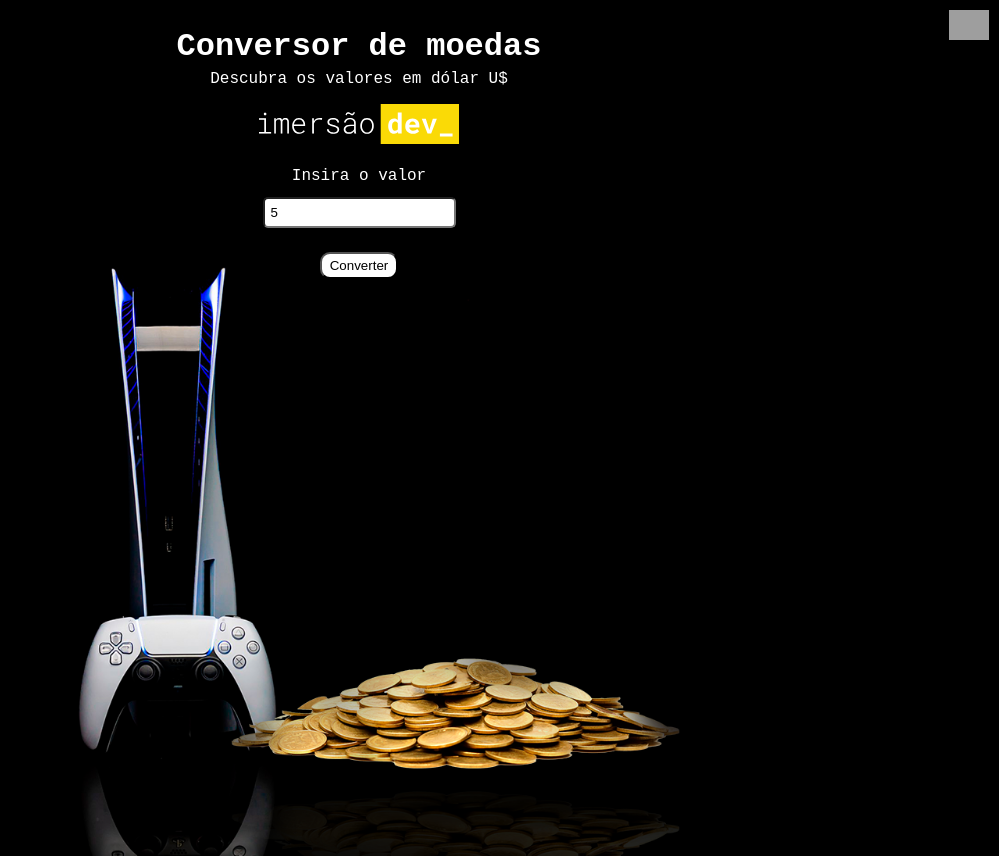
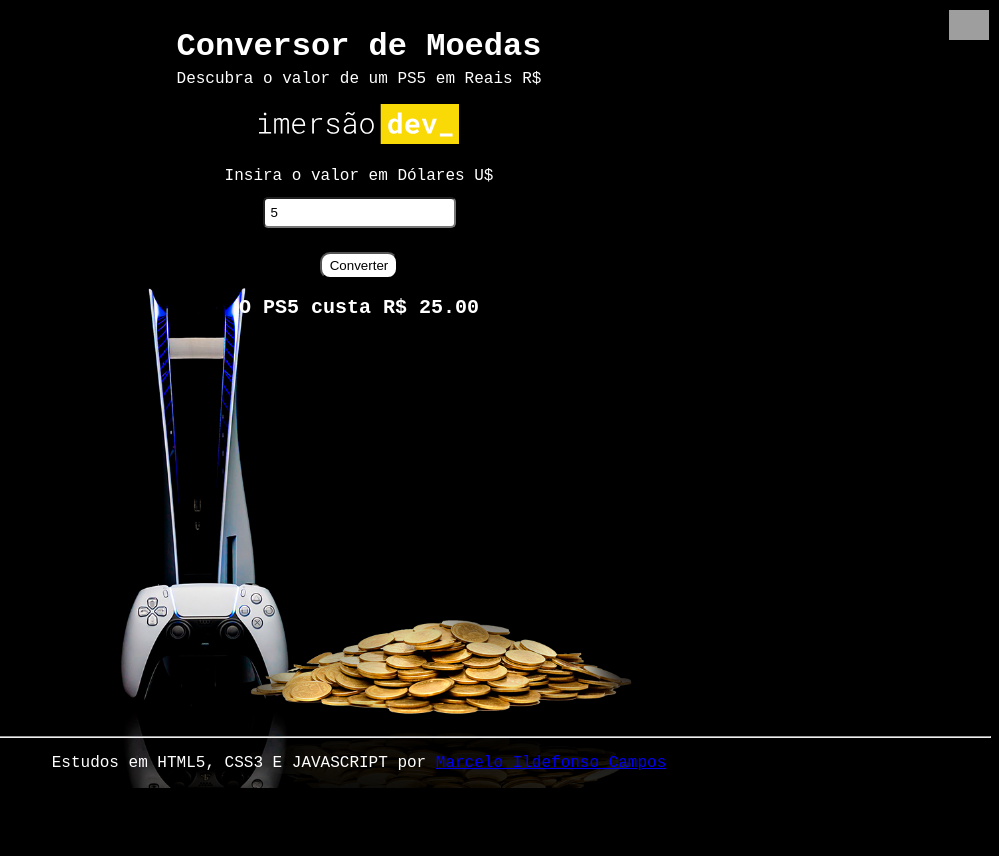
Before and after one commit to marceloicampos/alura-imersaodev03, a plain HTML site: page aula02/index.html in a window 1280 px wide. Both pictures are taken after typing "5" into the empty fields and a click on the button "Converter". Shown: the whole page, without its empty margins (281-1280 px from the left). After the commit the page ends 800 px from the top, so only its background shows below. Drawn offline with Linux system fonts and the light colour scheme; grey boxes are pictures that could not be loaded.

Commit message:
aula02-final

```diff
--- a/aula02/index.html
+++ b/aula02/index.html
@@ -10,24 +10,39 @@
     </head>
     <body>
         <div class="container">
-            <h1 class="page-title">Conversor de moedas</h1>
-            <p class="page-subtitle">Descubra os valores em dólar U$</p>
+            <h1 class="page-title">Conversor de Moedas</h1>
+            <p class="page-subtitle">Descubra o valor de um PS5 em Reais R$</p>
             <img
+                class="page-logo"
                 src="./../aula02/files/logo-imersao.svg"
-                class="page-logo"
-                alt=""
-            /><br /><br />
-            <label for="moeda">Insira o valor</label><br />
-            <input type="number" id="valor" size="2" /><br />
+                alt="logo alura imersão dev"
+            />
+            <br />
+            <br />
+            <label for="moeda">Insira o valor em Dólares U$</label>
+            <br />
+            <input type="number" id="valor" size="2" />
+            <br />
             <button type="submit" onclick="Converter()">Converter</button>
-            <div id="valorConvertido"></div>
+            <h2 id="valorConvertido"></h2>
         </div>
         <a href="https://alura.com.br/" target="_blank">
             <img
+                class="alura-logo"
                 src="https://www.alura.com.br/assets/img/home/alura-logo.svg"
-                alt=""
-                class="alura-logo"
+                alt="logo alura"
             />
         </a>
+        <div class="foot">
+            <hr />
+            <footer>
+                <p>
+                    Estudos em HTML5, CSS3 E JAVASCRIPT por
+                    <a href="https://marceloicampos.com/about" target="_blank"
+                        >Marcelo Ildefonso Campos</a
+                    >
+                </p>
+            </footer>
+        </div>
     </body>
 </html>
--- a/aula02/script.js
+++ b/aula02/script.js
@@ -0,0 +1,21 @@
+function Converter() {
+    var valorElement = document.getElementById('valor')
+    // getElementById retorna o elemento pelo ID
+    var valorNumber = valorElement.value
+    // valeu retorna somente o valor do input
+    var valorDolar = parseFloat(valorNumber)
+    // parseFloat retorna o valor em decimal e o parseInt retorna o valor em inteiro
+
+    // console.log(valorDolar)
+
+    var valorReal = (valorDolar * 5).toFixed(2)
+    // console.log(valorReal)
+
+    var elementValorConvertido = document.getElementById('valorConvertido')
+
+    var valorConvertido = 'O PS5 custa R$ ' + valorReal
+
+    elementValorConvertido.innerHTML = valorConvertido
+}
+
+// console.log('log do console antes de tudo')
--- a/aula02/style.css
+++ b/aula02/style.css
@@ -5,7 +5,8 @@ body {
     min-height: 400px;
     background-image: url('./../aula02/files/ps4-icon.png');
     background-color: #000000;
-    background-size: 100vh;
+    background-size: 85vh;
+    /* background-size: 100vh; */
     background-position: center bottom;
     background-repeat: no-repeat;
 }
@@ -13,7 +14,8 @@ body {
 .container {
     text-align: center;
     padding: 20px;
-    height: 100vh;
+    height: 85vh;
+    /* height: 100vh; */
 }
 
 .page-title {
@@ -37,14 +39,14 @@ body {
     right: 10px;
 }
 
+label {
+    color: white;
+}
+
 input {
     margin: 12px;
     padding: 6px;
     border-radius: 5px;
-}
-
-label {
-    color: white;
 }
 
 button {
@@ -56,5 +58,11 @@ button {
 
 h2 {
     color: #ffffff;
-    font-size: 30px;
+    font-size: 20px;
 }
+
+.foot {
+  text-align: center;
+  position: relative;
+  color: #ffffff;
+}
```
